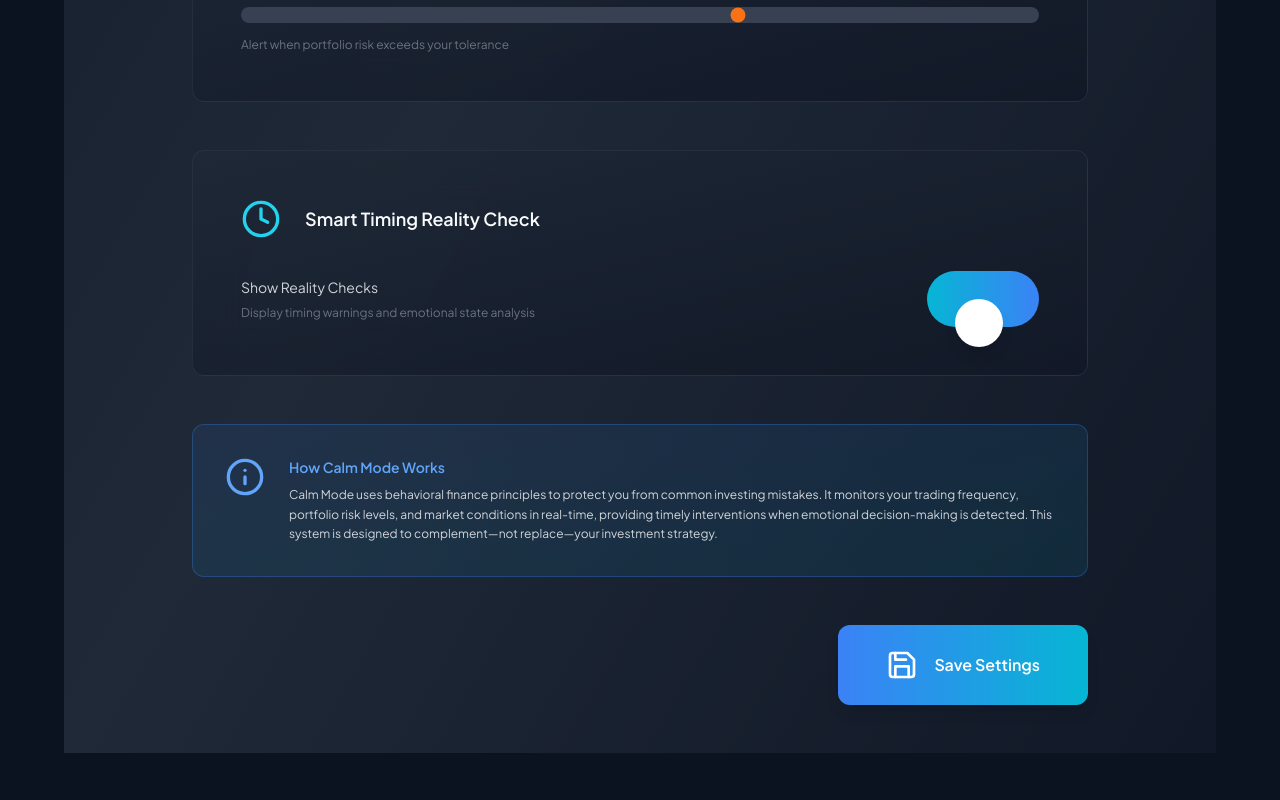
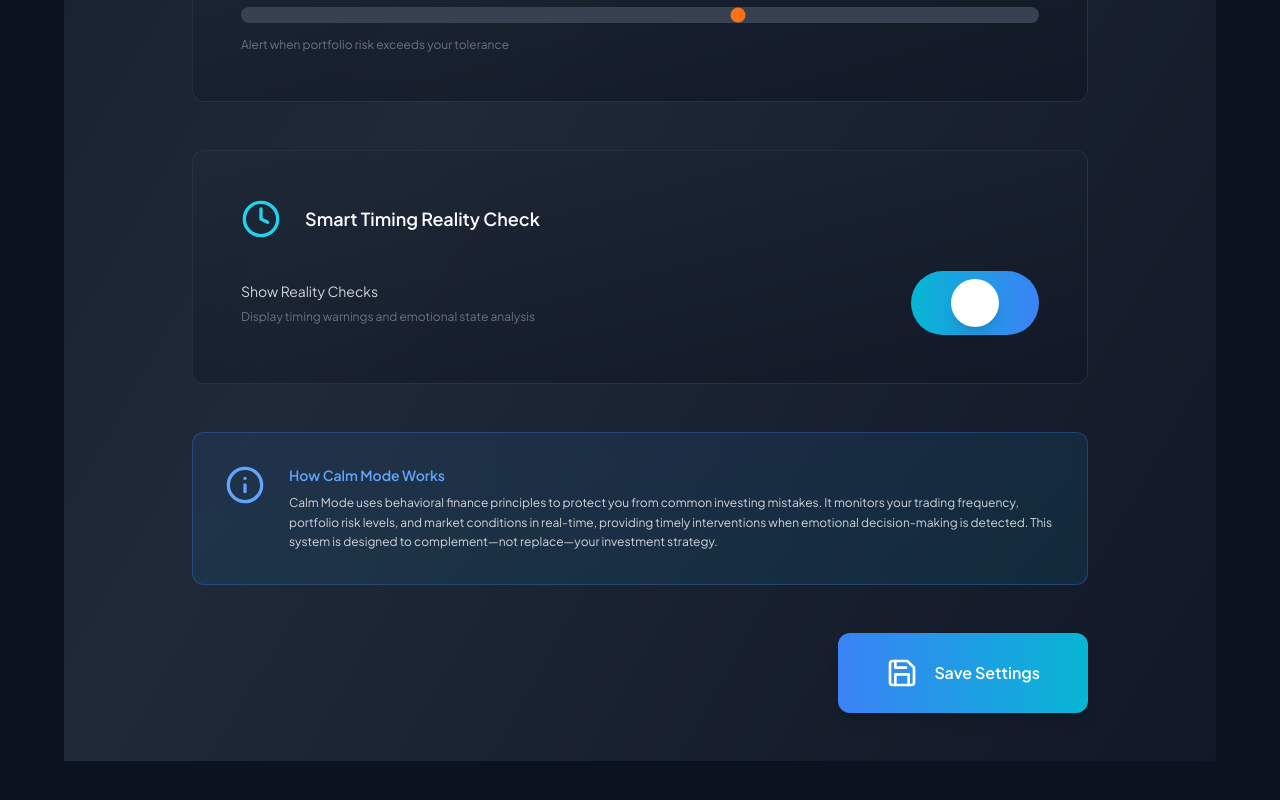
Before and after one commit to advikabhambri/Fintech-Hackathon-Guardian, a React (Vite) app in the folder frontend/: page /settings in a window 1280 px wide. Shown: the part 1368-2168 px from the top of the page. Built offline with nearby package versions, Linux system fonts and the light colour scheme; no server answers.

Commit message:
Improve Calm Mode UI: Add Settings navigation, fix toggle switches, remove portfolio volatility shield

```diff
--- a/frontend/src/components/Navbar.tsx
+++ b/frontend/src/components/Navbar.tsx
@@ -1,5 +1,5 @@
 import { NavLink } from 'react-router-dom'
-import { User, LayoutDashboard, Wallet, Target, TrendingUp } from 'lucide-react'
+import { User, LayoutDashboard, Wallet, Target, TrendingUp, Settings } from 'lucide-react'
 import BrandLogo from './BrandLogo'
 
 const navItems = [
@@ -7,6 +7,7 @@ const navItems = [
   { to: '/portfolio', icon: Wallet, label: 'Portfolio' },
   { to: '/analytics', icon: TrendingUp, label: 'Analytics' },
   { to: '/goals', icon: Target, label: 'Goals' },
+  { to: '/settings', icon: Settings, label: 'Settings' },
 ]
 
 export default function Navbar() {
--- a/frontend/src/pages/Portfolio.tsx
+++ b/frontend/src/pages/Portfolio.tsx
@@ -167,7 +167,7 @@ export default function Portfolio() {
 
       {/* Calm Mode Widget - Full View */}
       <div className="grid grid-cols-1 lg:grid-cols-2 gap-6">
-        <CalmModeWidget variant="compact" />
+        <CalmModeWidget variant="compact" showVolatilityShield={false} />
       </div>
 
           <h1 className="text-2xl font-bold text-white">Portfolio</h1>
--- a/frontend/src/pages/Settings.tsx
+++ b/frontend/src/pages/Settings.tsx
@@ -1,5 +1,5 @@
-import { useState } from 'react'
-import { motion } from 'framer-motion'
+import { useState, useEffect } from 'react'
+import { motion, AnimatePresence } from 'framer-motion'
 import {
   Shield,
   Bell,
@@ -21,6 +21,11 @@ export default function Settings() {
 
   const [localSettings, setLocalSettings] = useState(settings)
   const [savedMessage, setSavedMessage] = useState(false)
+
+  // Sync local settings with store settings
+  useEffect(() => {
+    setLocalSettings(settings)
+  }, [settings])
 
   const handleSave = () => {
     updateSettings(localSettings)
@@ -78,7 +83,7 @@ export default function Settings() {
             {/* Toggle Switch */}
             <button
               onClick={toggleCalmMode}
-              className={`relative w-16 h-8 rounded-full transition-colors duration-300 flex-shrink-0 ${
+              className={`relative w-16 h-8 rounded-full transition-all duration-300 flex-shrink-0 ${
                 isEnabled ? 'bg-gradient-to-r from-green-500 to-emerald-500' : 'bg-gray-700'
               }`}
             >
@@ -92,11 +97,13 @@ export default function Settings() {
         </motion.div>
 
         {/* Settings Panels */}
+        <AnimatePresence>
           {isEnabled && (
             <motion.div
               initial={{ opacity: 0, height: 0 }}
               animate={{ opacity: 1, height: 'auto' }}
               exit={{ opacity: 0, height: 0 }}
+              transition={{ duration: 0.3, ease: 'easeInOut' }}
               className="space-y-6"
             >
             {/* Impulse Alert Settings */}
@@ -208,14 +215,18 @@ export default function Settings() {
                     </p>
                   </div>
                   <button
-                    onClick={() => setLocalSettings({ ...localSettings, showRealityChecks: !localSettings.showRealityChecks })}
-                    className={`relative w-14 h-7 rounded-full transition-colors duration-300 ${
+                    onClick={() => {
+                      const newValue = !localSettings.showRealityChecks
+                      setLocalSettings({ ...localSettings, showRealityChecks: newValue })
+                      updateSettings({ showRealityChecks: newValue })
+                    }}
+                    className={`relative w-16 h-8 rounded-full transition-all duration-300 flex-shrink-0 ${
                       localSettings.showRealityChecks ? 'bg-gradient-to-r from-cyan-500 to-blue-500' : 'bg-gray-700'
                     }`}
                   >
                     <motion.div
-                      className="absolute top-0.5 left-0.5 w-6 h-6 bg-white rounded-full shadow-lg"
-                      animate={{ x: localSettings.showRealityChecks ? 28 : 0 }}
+                      className="absolute top-1 left-1 w-6 h-6 bg-white rounded-full shadow-lg"
+                      animate={{ x: localSettings.showRealityChecks ? 32 : 0 }}
                       transition={{ type: 'spring', stiffness: 500, damping: 30 }}
                     />
                   </button>
@@ -261,6 +272,7 @@ export default function Settings() {
             </div>
           </motion.div>
         )}
+        </AnimatePresence>
       </motion.div>
     </div>
   )
```
Lines whose indentation alone changed are shown as unchanged.
